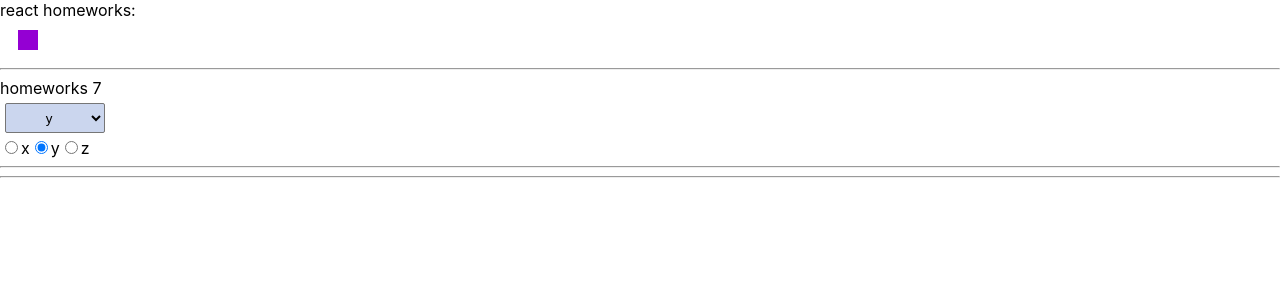
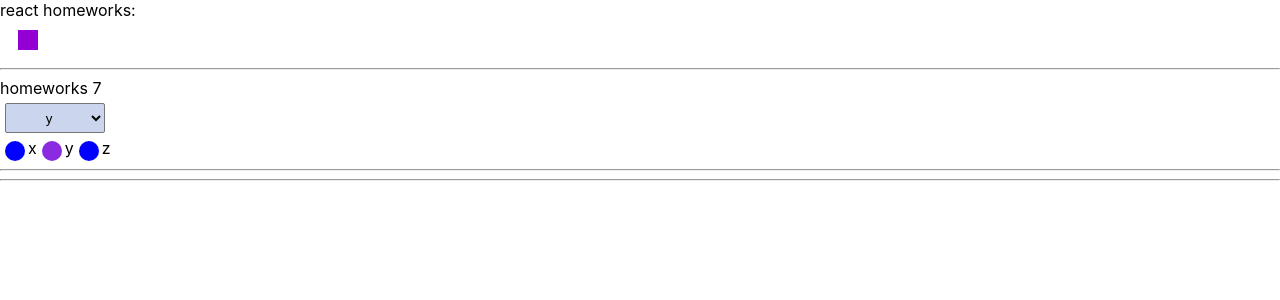
Before and after one commit to AnaKhurs/my-homeworks, a React (Create React App) app: page /#/junior in a window 1280 px wide. Shown: the top 300 px of the page. Built offline with nearby package versions, Linux system fonts and the light colour scheme.

Commit message:
css superRadioButton

```diff
--- a/src/p2-homeworks/h7/common/c6-SuperRadio/SuperRadio.tsx
+++ b/src/p2-homeworks/h7/common/c6-SuperRadio/SuperRadio.tsx
@@ -1,6 +1,9 @@
 import React, {ChangeEvent, InputHTMLAttributes, DetailedHTMLProps} from 'react'
+import classes from './superRadio.module.css'
+
 
 type DefaultRadioPropsType = DetailedHTMLProps<InputHTMLAttributes<HTMLInputElement>, HTMLInputElement>
+
 
 type SuperRadioPropsType = DefaultRadioPropsType & {
     options?: any[]
@@ -22,8 +25,9 @@ const SuperRadio: React.FC<SuperRadioPropsType> = (
 
 
     const mappedOptions: any[] = options ? options.map((o, i) => (
-        <label key={name + '-' + i}>
+        <label className={classes.label} key={name + '-' + i}>
             <input
+                className={classes.radio}
                 type={'radio'}
                 name={name}
                 checked={o === value}
--- a/src/p2-homeworks/h7/common/c6-SuperRadio/superRadio.module.css
+++ b/src/p2-homeworks/h7/common/c6-SuperRadio/superRadio.module.css
@@ -0,0 +1,27 @@
+.radio {
+    vertical-align:middle;
+    appearance: none;
+    height: 20px;
+    width: 20px;
+    cursor: pointer;
+    border-radius: 50%;
+    outline: none;
+    background: #0000ff;
+
+}
+
+.radio:hover {
+    border: 2px solid #cc99ff;
+}
+
+.radio:checked {
+    background: blueviolet;
+}
+
+.radio:focus {
+    border: 2px solid #cc99ff;
+}
+
+.label {
+    cursor: pointer;
+}
```
